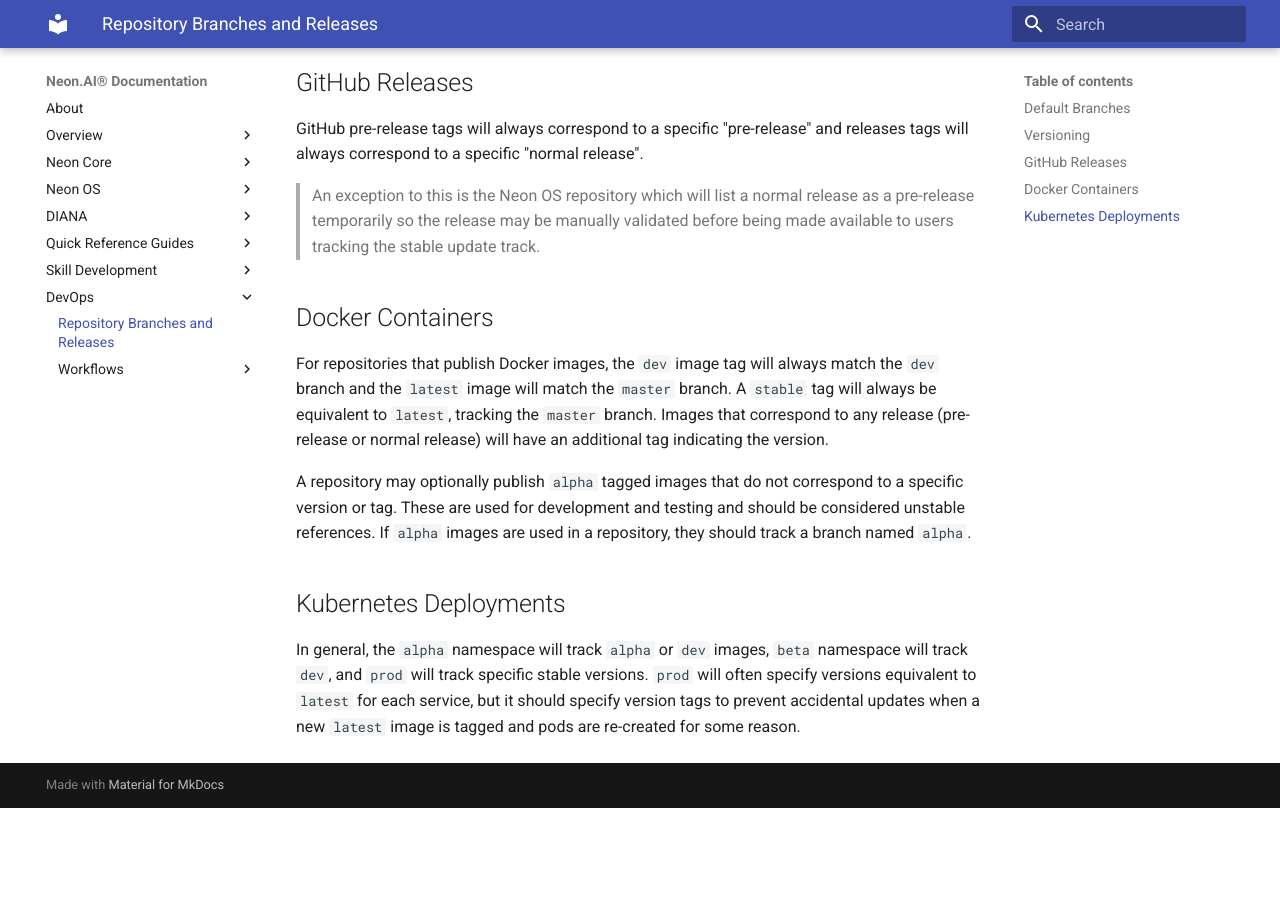
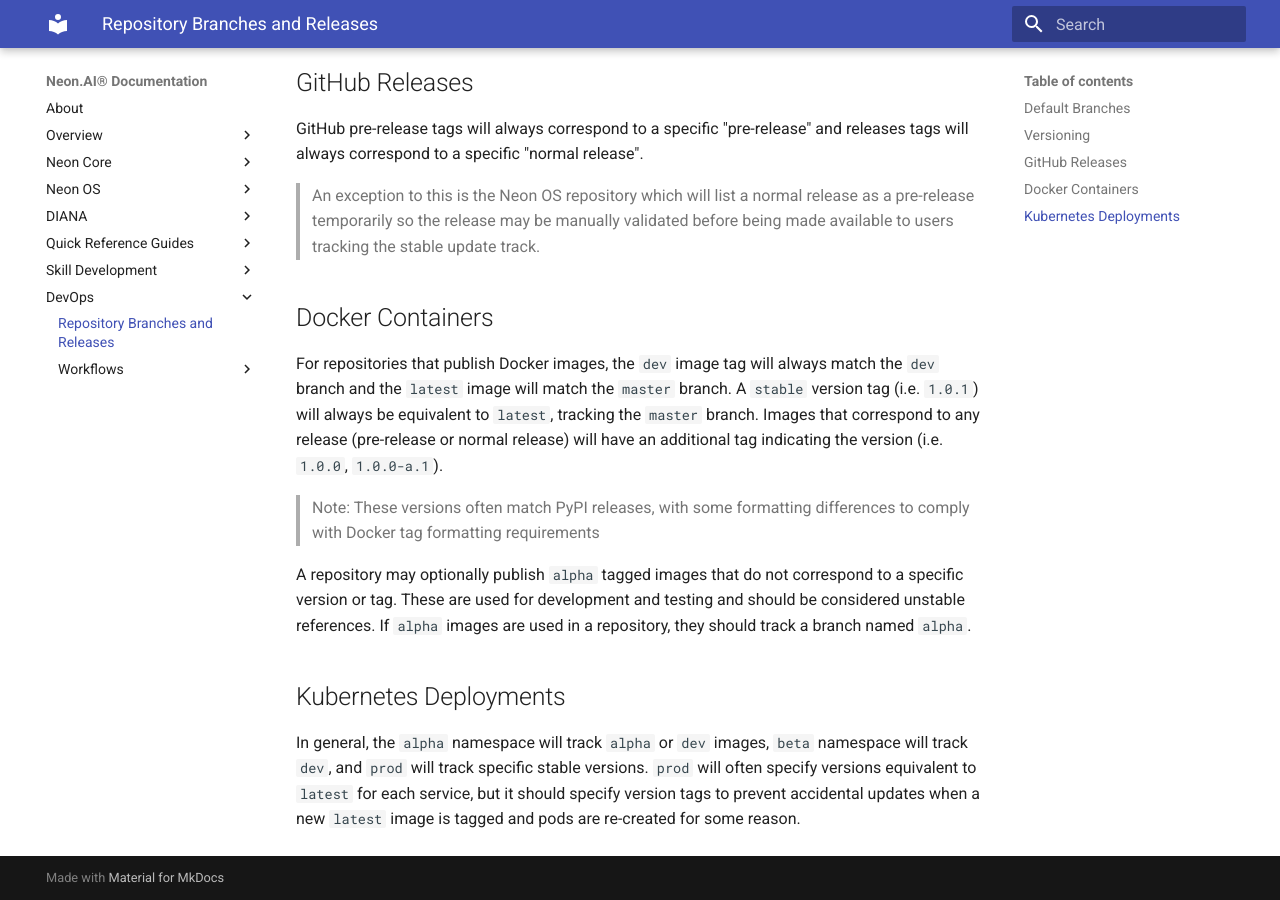
Before and after one commit to NeonGeckoCom/neon-docs, an MkDocs documentation site: the page built from docs/operations/repository_structure.md, in a window 1280 px wide and 900 px high, scrolled down 1149 px. Built offline with MkDocs 1.6.1 and Material for MkDocs 9.7.7, drawn with Linux system fonts in a browser that asks for light colours; before the commit the page ends 1957 px from its top, so only the background shows below that.

Commit message:
Add examples and context to docker container versioning description (#70)
Co-authored-by: Daniel McKnight <daniel@neon.ai>

```diff
--- a/docs/operations/repository_structure.md
+++ b/docs/operations/repository_structure.md
@@ -51,9 +51,12 @@
 ## Docker Containers
 For repositories that publish Docker images, the `dev` image tag will always
 match the `dev` branch and the `latest` image will match the `master` branch.
-A `stable` tag will always be equivalent to `latest`, tracking the `master`
-branch. Images that correspond to any release (pre-release or normal release)
-will have an additional tag indicating the version.
+A `stable` version tag (i.e. `1.0.1`) will always be equivalent to `latest`,
+tracking the `master` branch. Images that correspond to any release
+(pre-release or normal release) will have an additional tag indicating the version
+(i.e. `1.0.0`, `1.0.0-a.1`).
+> Note: These versions often match PyPI releases, with some formatting differences
+  to comply with Docker tag formatting requirements
 
 A repository may optionally publish `alpha` tagged images that do not correspond
 to a specific version or tag. These are used for development and testing and should
```
